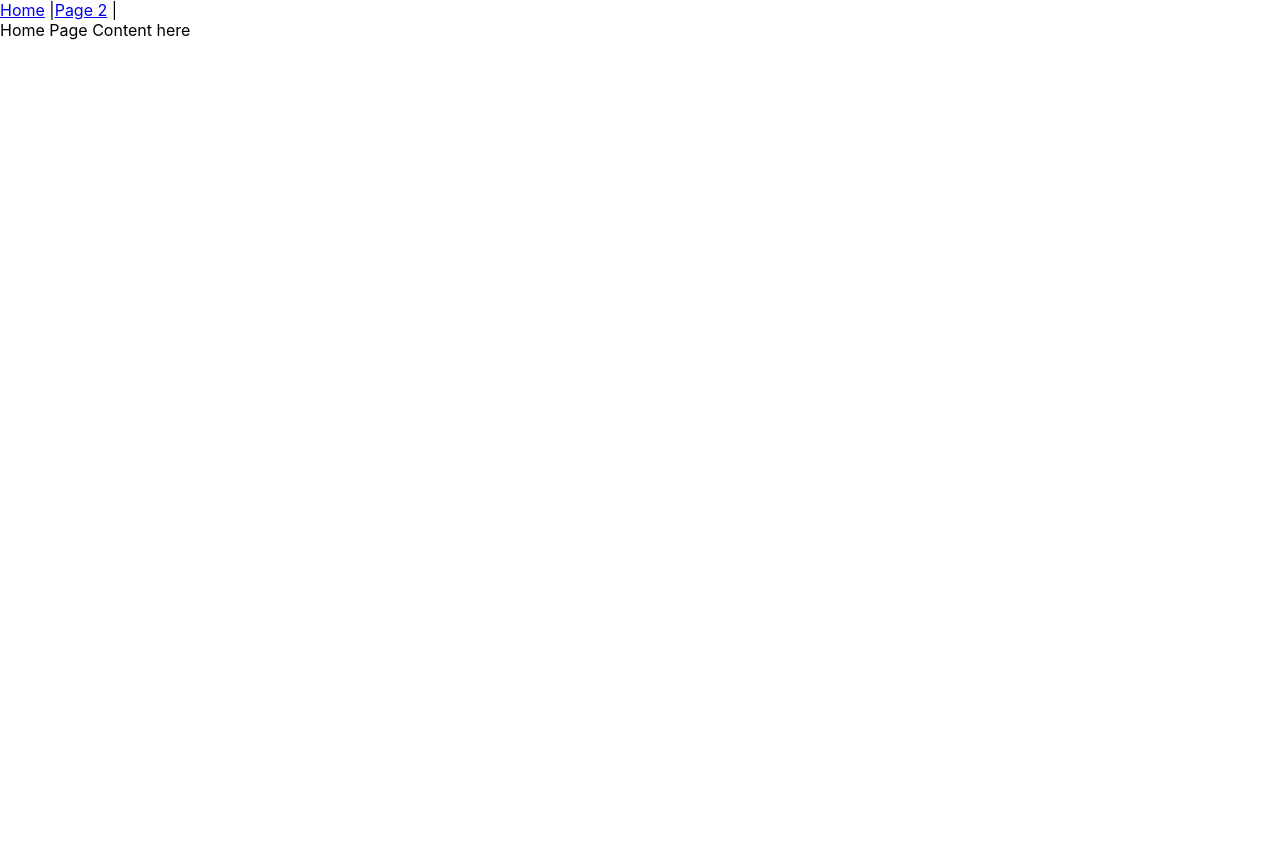
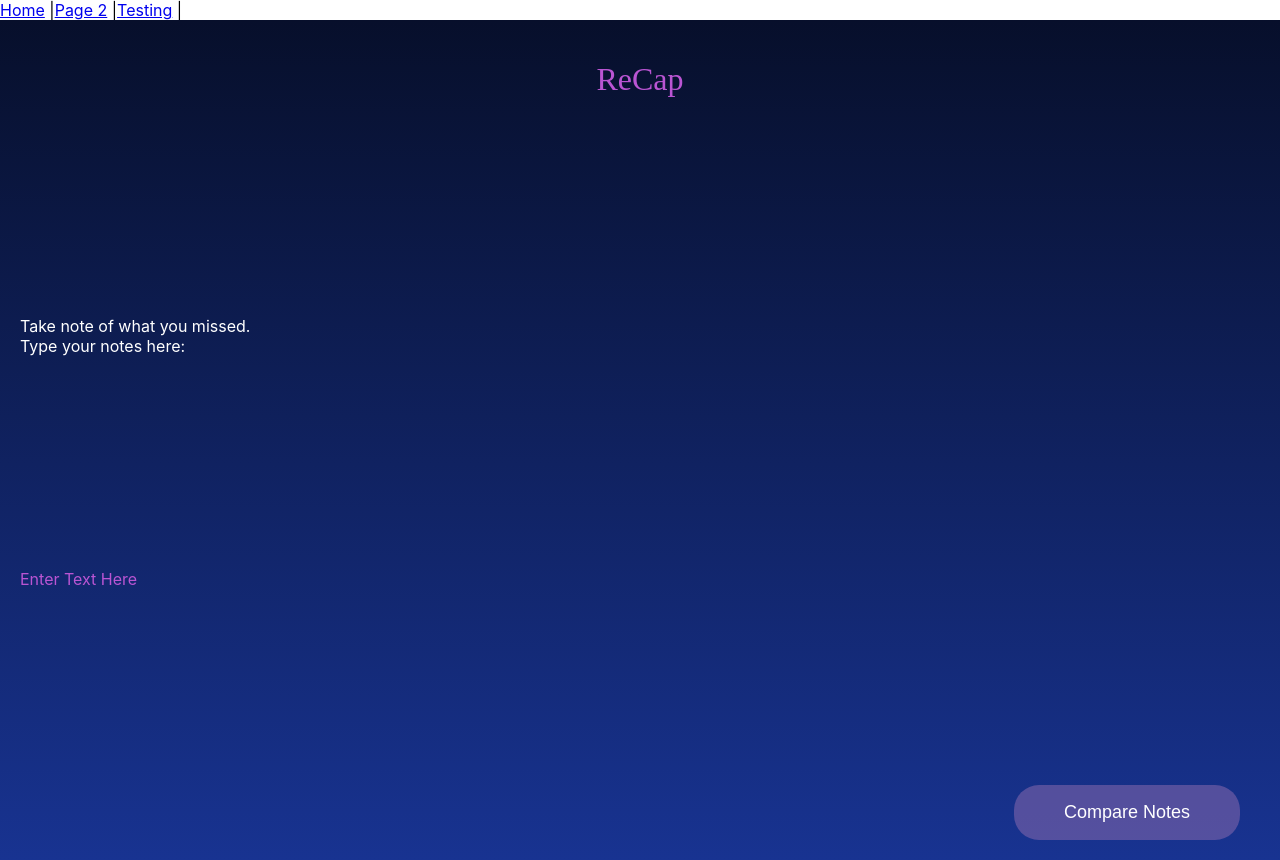
Before and after one commit to ocampoje/VenusHacks2024, a React (Create React App) app in the folder client/: page / in a window 1280 px wide. Before the commit the page ends 800 px from the top, so only its background shows below. Built offline with nearby package versions, Linux system fonts and the light colour scheme.

Commit message:
Beginner HUD Elements Added Co-authored-by: aanya2005 <aanya2005@users.noreply.github.com>

```diff
--- a/client/src/App.js
+++ b/client/src/App.js
@@ -4,6 +4,7 @@ import { BrowserRouter as Router, Routes, Route } from 'react-router-dom';
 import NavBar from './NavBar.jsx';
 import HomePage from './HomePage';
 import Page2 from './Page2';
+import Testing from './Testing'
 
 function App() {
   return (
@@ -12,6 +13,7 @@ function App() {
       <Routes>
         <Route path="/" element={<HomePage />} />
         <Route path="/Page2" element={<Page2 />} />
+        <Route path="/Testing" element={<Testing />} />
       </Routes>
     </Router>
   );
--- /dev/null
+++ b/client/src/HomePage.css
@@ -0,0 +1,37 @@
+h1{
+    text-align: center;
+    font-family: "Righteous", 'Times New Roman', Times, serif;
+    font-weight: 400;
+    font-style: normal;
+}
+
+
+.homepage-container {
+    display: flex;
+    flex-direction: column;
+    justify-content: space-between;
+    min-height: 100vh;
+    background-image: linear-gradient(180deg, #070F2B, #183391);
+    color: #ba55d3;
+    padding: 20px;
+  }
+
+  ul {
+    color: #ba55d3;
+    list-style-type: none;
+    padding: 0;
+  }
+
+  .compare-notes-button {
+    font-size: 18px; /* Adjust the font size as needed */
+    padding: 17px 50px; /* Adjust the padding to make the button more elongated */
+    border: none; /* Remove default button border */
+    border-radius: 25px; /* Apply border radius to make it rounded */
+    background-color: rgba(145, 111, 177, 0.5); /* Light purple with transparency */
+    color: white; /* Text color */
+  }
+
+  .submit-button-container {
+    align-self: flex-end;
+    margin-right: 20px;
+  }
--- /dev/null
+++ b/client/src/HomePage.html
@@ -0,0 +1,8 @@
+<!DOCTYPE html>
+<html lang="en">
+<head>
+    <link rel="preconnect" href="https://fonts.googleapis.com"></link>
+    <link rel="preconnect" href="https://fonts.gstatic.com" crossorigin></link>
+    <link href="https://fonts.googleapis.com/css2?family=Righteous&display=swap" rel="stylesheet"></link>
+</head>
+</html>
--- a/client/src/HomePage.jsx
+++ b/client/src/HomePage.jsx
@@ -1,11 +1,43 @@
 import React from 'react';
+import { useState } from 'react';
+import './HomePage.css';
 
-function HomePage() {
+function textBox(){
   return (
     <div>
-      Home Page Content here
+      <input> Enter Text Here
+      </input>
+    </div>
+  )
+}
+
+function SubmitButton(){
+  const SubmitQuery = () => {
+
+  };
+  return (
+    <div className="submit-button-container">
+      <button onClick={SubmitQuery} className="compare-notes-button">
+        Compare Notes
+      </button>
+    </div>
+  )
+}
+
+export default function HomePage() {
+  return (
+    <div className="homepage-container">
+      <h1 className="righteous-regular">ReCap</h1>
+      <ul style={{ color: '#ba55d3', listStyleType: 'none', padding: 0 }}>
+        <l1 style={{ color: 'white' }}>Take note of what you missed.</l1>
+        {/* add the buttons here */}
+        <li style={{ color: 'white' }}>Type your notes here:</li>
+
+      </ul>
+
+      <p >Enter Text Here</p>
+      <SubmitButton />
+      {/* <div className="anteater"></div> */}
     </div>
   );
 }
-
-export default HomePage;
--- a/client/src/NavBar.jsx
+++ b/client/src/NavBar.jsx
@@ -6,6 +6,7 @@ function NavBar() {
     <nav>
       <Link to="/">Home</Link> |
       <Link to="/Page2">Page 2</Link> |
+      <Link to="/Testing">Testing</Link> |
     </nav>
   );
 }
--- /dev/null
+++ b/client/src/Testing.jsx
@@ -0,0 +1,11 @@
+import React from 'react';
+
+function Testing() {
+  return (
+    <div>
+      Testing
+    </div>
+  );
+}
+
+export default Testing;
```
Also changed, not shown: 1 other file (tests, documents, lock files or other folders).
